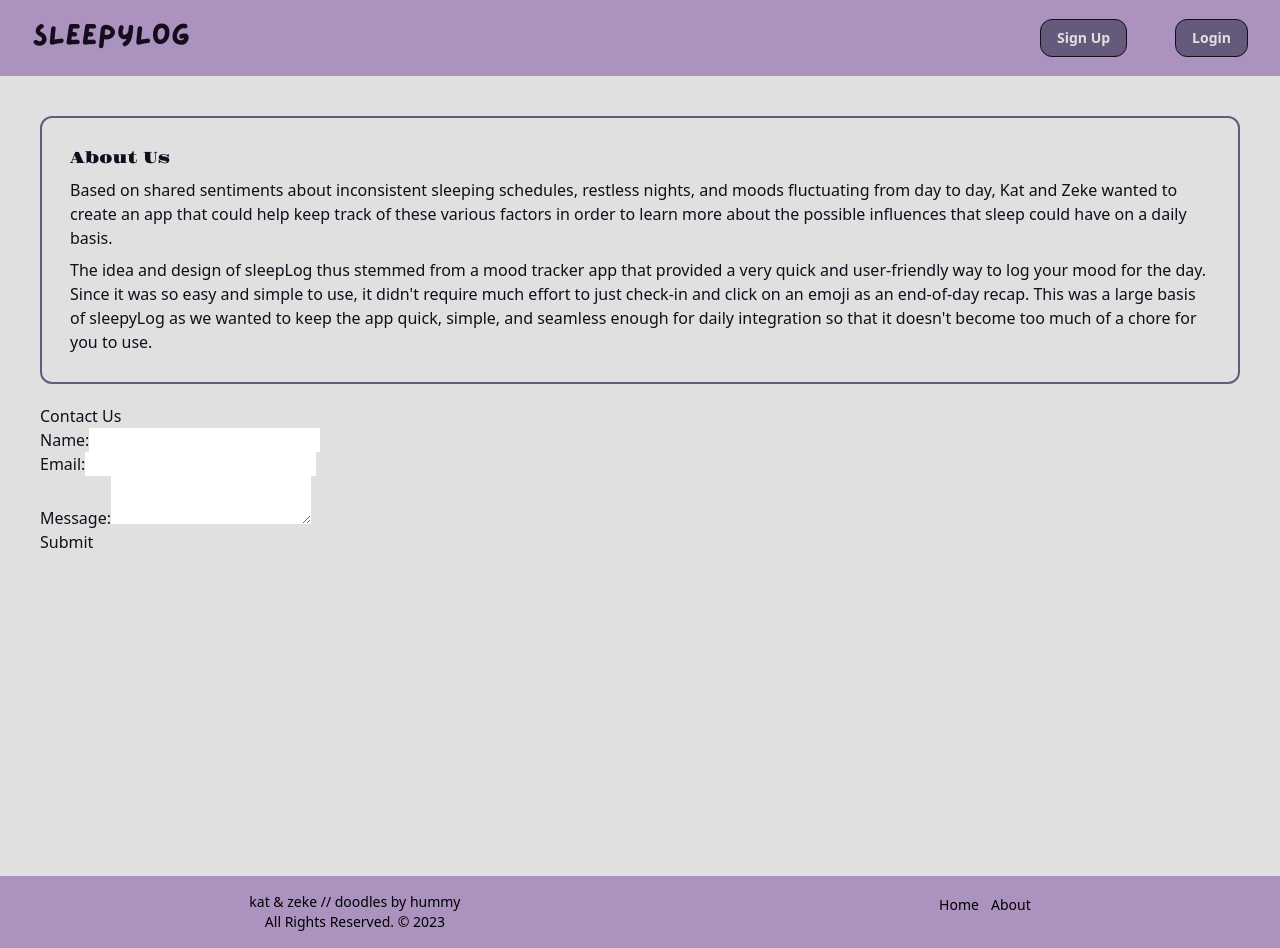
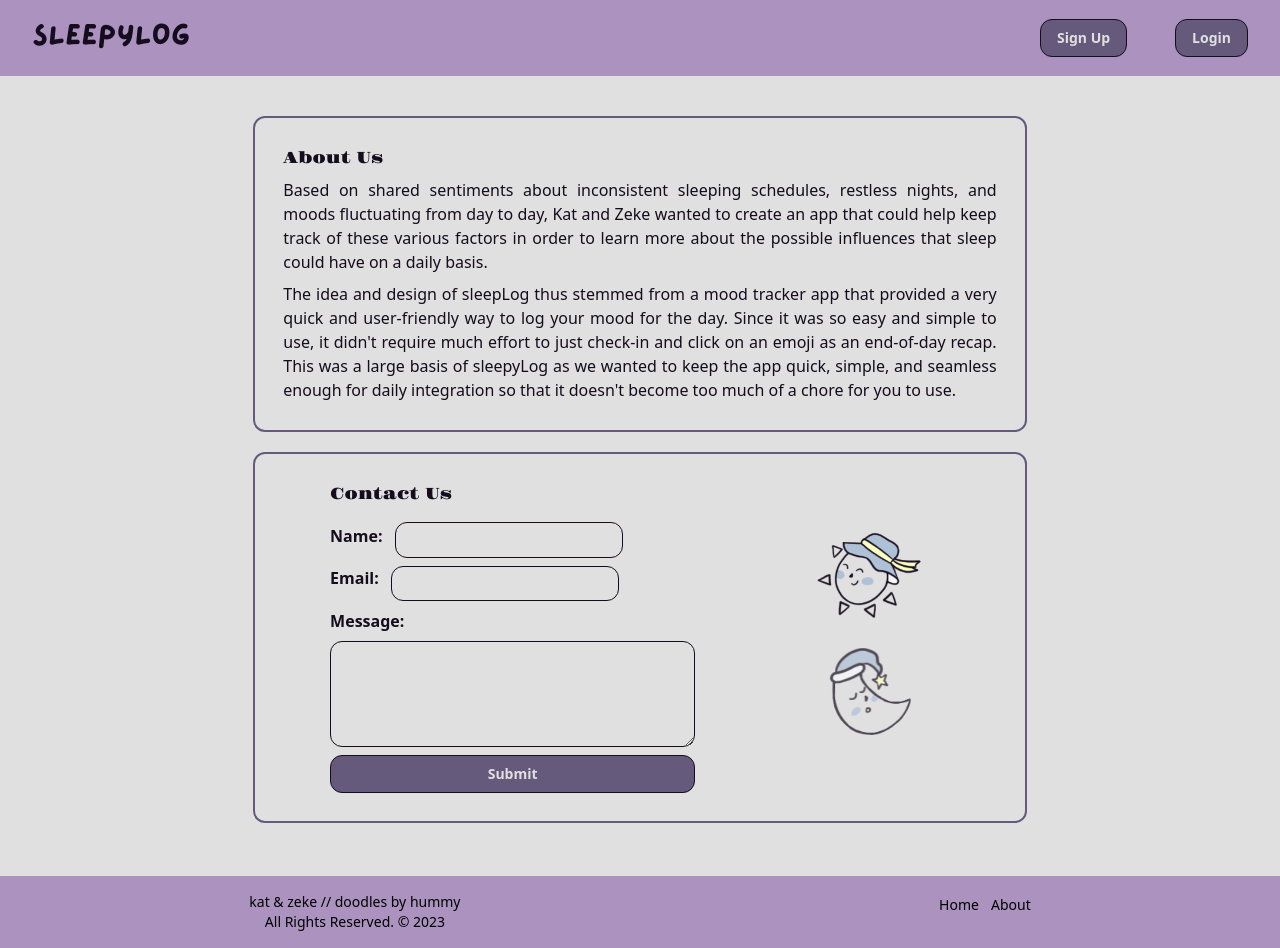
Before and after one commit to artem-ine/sleepylog, a React (Vite) app in the folder frontend/: page /about in a window 1280 px wide. Built offline with nearby package versions, Linux system fonts and the light colour scheme.

Commit message:
snork n mimi have arrived

```diff
--- a/frontend/src/pages/About/ContactForm.jsx
+++ b/frontend/src/pages/About/ContactForm.jsx
@@ -1,4 +1,7 @@
-import React, { useState } from "react";
+import { useState } from "react";
+import mimi from "../../assets/images/mimi.png";
+import snork from "../../assets/images/snork.png";
+import "./contact.css";
 
 function ContactForm() {
   const [formData, setFormData] = useState({
@@ -27,11 +30,9 @@ function ContactForm() {
       if (response.ok) {
         const data = await response.json();
         console.log(data.message);
-        // Reset the form or show a success message
       } else {
         const errorData = await response.json();
         console.error(errorData.errors);
-        // Handle form submission errors
       }
     } catch (error) {
       console.error("An error occurred:", error);
@@ -39,42 +40,74 @@ function ContactForm() {
   };
 
   return (
-    <div>
-      <h2>Contact Us</h2>
-      <form onSubmit={handleSubmit}>
-        <div>
-          <label>Name:</label>
+    <section>
+      <div className="flex flex-col border-2 dark:border-primary border-secondary rounded-xl px-7 py-7 sm:text-left">
+        <div className="flex items-center justify-around">
+          <form onSubmit={handleSubmit} className="flex flex-col gap-2">
+            <h1 className="font-heading mb-2">Contact Us</h1>
+            <div className="flex  items-center gap-3">
+              <label className="block text-black dark:text-white font-bold mb-2">
+                Name:
+              </label>
               <input
                 type="text"
                 name="name"
+                className="bg-white  appearance-none border rounded-xl py-2 px-3 text-black text-sm leading-tight"
                 value={formData.name}
                 onChange={handleChange}
                 required
               />
             </div>
-        <div>
-          <label>Email:</label>
+            <div className="flex gap-3">
+              <label className="block text-black dark:text-white font-bold mb-2">
+                Email:
+              </label>
               <input
                 type="email"
                 id="email"
                 name="email"
+                className="bg-white appearance-none border rounded-xl py-2 px-3 text-black text-sm leading-tight"
                 required
                 value={formData.email}
                 onChange={handleChange}
               />
             </div>
-        <div>
-          <label>Message:</label>
+            <div className="flex flex-col">
+              <label className="block text-black dark:text-white font-bold mb-2">
+                Message:
+              </label>
               <textarea
                 name="message"
+                rows="5"
+                cols="40"
                 value={formData.message}
                 onChange={handleChange}
                 required
+                className="bg-white appearance-none border rounded-xl py-2 px-3 text-black text-sm leading-tight"
               />
             </div>
-        <button type="submit">Submit</button>
+            <button
+              type="submit"
+              className="bg-secondary border border-black hover:border-accent font-bold text-white text-sm p-2 px-4 rounded-xl"
+            >
+              Submit
+            </button>
           </form>
+          <div className="flex flex-col justify-stretch">
+            <img
+              src={mimi}
+              alt="sun looking happy wearing a sunhat"
+              className="h-28 px-6 animate-bounce"
+            />
+            <img
+              src={snork}
+              alt="moon sleeping with a sleephat"
+              className="h-28 px-6 animate-pulse"
+            />
           </div>
+        </div>
+      </div>
+    </section>
   );
 }
 
--- /dev/null
+++ b/frontend/src/pages/About/contact.css
@@ -0,0 +1,26 @@
+.animate-bounce {
+  animation: bounce 1s infinite;
+}
+
+.animate-pulse {
+  animation: pulse 1s infinite;
+}
+
+/* Define the animation keyframes */
+@keyframes bounce {
+  0%, 100% {
+    transform: translateY(0);
+  }
+  50% {
+    transform: translateY(-10px);
+  }
+}
+
+@keyframes pulse {
+  0%, 100% {
+    opacity: 1;
+  }
+  50% {
+    opacity: 0.5;
+  }
+}
--- a/frontend/src/pages/About/index.jsx
+++ b/frontend/src/pages/About/index.jsx
@@ -7,18 +7,18 @@ function About() {
   return (
     <>
       <Navbar />
-      <main className="bg-white dark:bg-black text-black dark:text-white">
-        <section className="mt-10 px-10">
+      <main className="bg-white dark:bg-black text-black dark:text-white flex flex-col items-center">
+        <section className="mt-10 flex flex-col px-10 lg:w-2/3">
           <div className="flex flex-col border-2 mb-5 dark:border-primary border-secondary rounded-xl px-7 py-7 sm:text-left">
             <h1 className="font-heading mb-2">About Us</h1>
-            <p className="mb-2">
+            <p className="mb-2 text-justify">
               Based on shared sentiments about inconsistent sleeping schedules,
               restless nights, and moods fluctuating from day to day, Kat and
               Zeke wanted to create an app that could help keep track of these
               various factors in order to learn more about the possible
               influences that sleep could have on a daily basis.
             </p>
-            <p>
+            <p className="text-justify">
               The idea and design of sleepLog thus stemmed from a mood tracker
               app that provided a very quick and user-friendly way to log your
               mood for the day. Since it was so easy and simple to use, it
```
Lines whose indentation alone changed are shown as unchanged.
